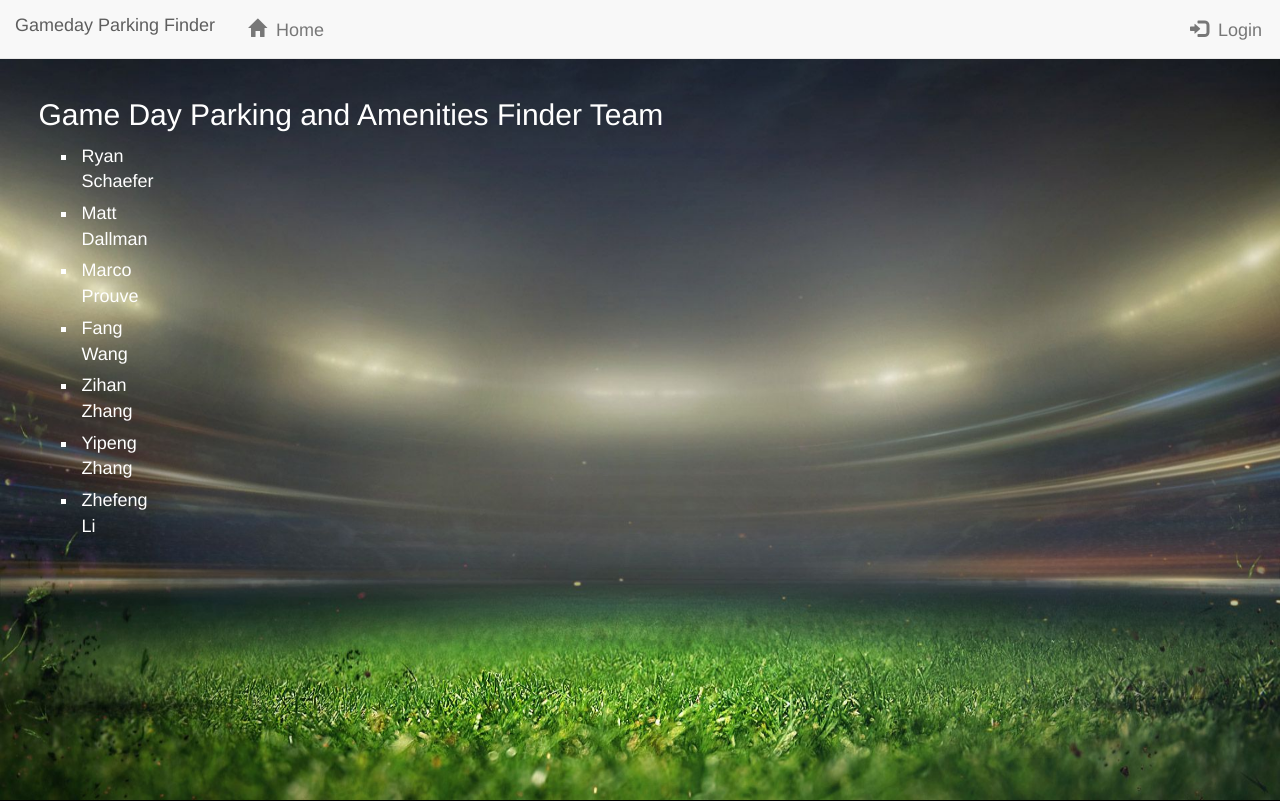
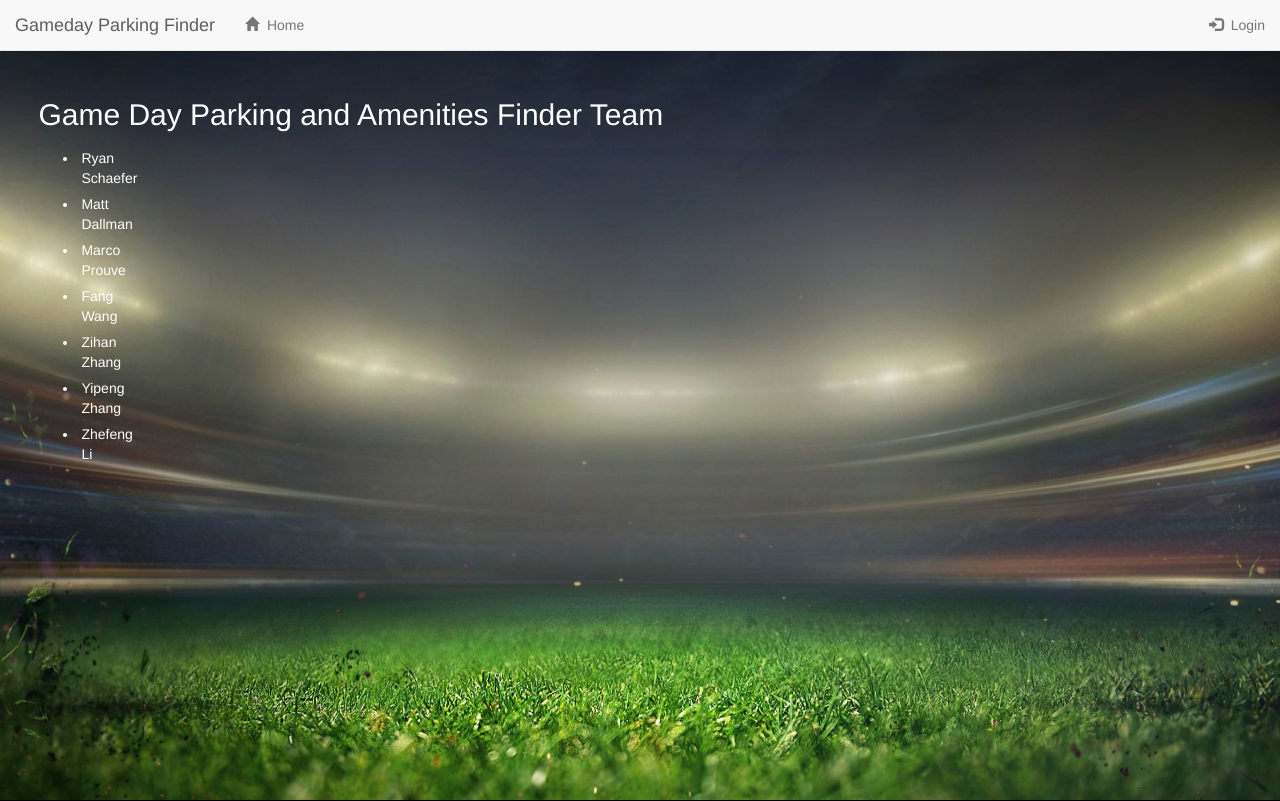
Before and after one commit to zyp5511/gamedayparking_amenities, a Django app: page /contact/ in a window 1280 px wide. Shown: the top 801 px of the page. Run offline with Django 3.2, Linux system fonts and the light colour scheme; some libraries are stand-ins or nearby versions.

Commit message:
contact us

```diff
--- a/parkingapp/templates/contact_us.html
+++ b/parkingapp/templates/contact_us.html
@@ -2,7 +2,29 @@
 {% load staticfiles %}
 
 <html lang="en">
+
+	<head>
+		{% include "header.html" %}
+
+		<title>Contact Us</title>
+
+		<link rel="stylesheet"
+				  href="{% static "bower_components/bootstrap/dist/css/bootstrap.min.css" %}">
+		<script src="{% static "bower_components/jquery/dist/jquery.min.js" %}"></script>
+		<script src="{% static "bower_components/bootstrap/dist/js/bootstrap.min.js" %}"></script>
+
+  		<meta charset=utf-8 />
+
   		<style>
+  			html, body {
+  				width:100%;
+  				min-height:100%;
+  			}
+
+  			body {
+  				padding-top:52px;
+  			}
+
         img.background {
           /* Set rules to fill background */
           min-height: 100%;
@@ -20,10 +42,9 @@
           z-index:-1;
         }
 
-	ul {
+        #namesList {
           color:white;
           display: block;
-    	list-style-type: square;
           margin-top: 1em;
           margin-bottom: 1em;
           margin-left: 3%;
@@ -31,37 +52,13 @@
           padding-left: 40px;
         }
 
-	ul li {
+        ul#namesList li {
           padding: 3px;
-		font-size:18px;
         }
 
         h2 {
           padding-top: 2%;
           margin-left: 3%;
-	}
-</style>
-
-	<head>
-		{% include "header.html" %}
-
-		<title>Contact Us</title>
-
-  		<link 	rel="stylesheet"
-  				href="{% static "bower_components/bootstrap/dist/css/bootstrap.min.css" %}">
-  		<script src="{% static "bower_components/jquery/dist/jquery.min.js" %}"></script>
-  		<script src="{% static "bower_components/bootstrap/dist/js/bootstrap.min.js" %}"></script>
-
-  		<meta charset=utf-8 />
-
-  		<style>
-  			html, body {
-  				width:100%;
-  				min-height:100%;
-  			}
-
-  			body {
-  				padding-top:52px;
         }
   		</style>
 	</head>
@@ -72,7 +69,7 @@
 	 	<img class="background" src="{% static 'media/field.jpg' %}" alt="background">
 	 	<div class="Introduction">
 	 		<h2 style="color:white;">Game Day Parking and Amenities Finder Team</h2>
-	 		<ul>
+	 		<ul id="namesList">
 	 			<li>Ryan Schaefer</li>
 	 			<li>Matt Dallman</li>
 	 			<li>Marco Prouve</li>
```
Lines whose indentation alone changed are shown as unchanged.
